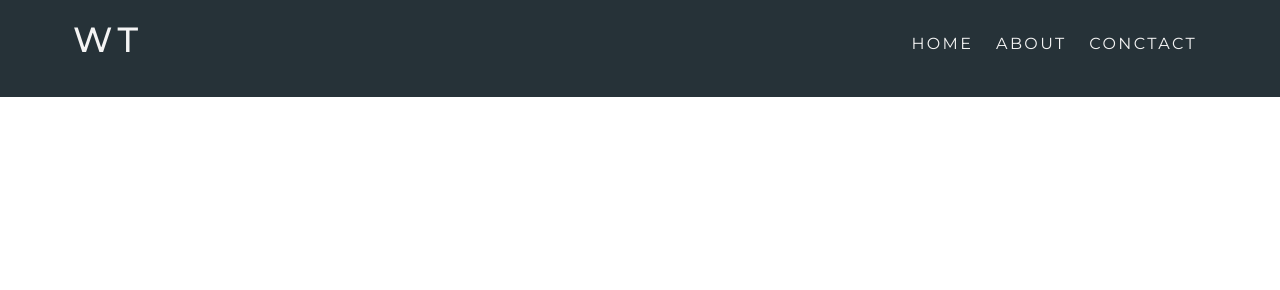
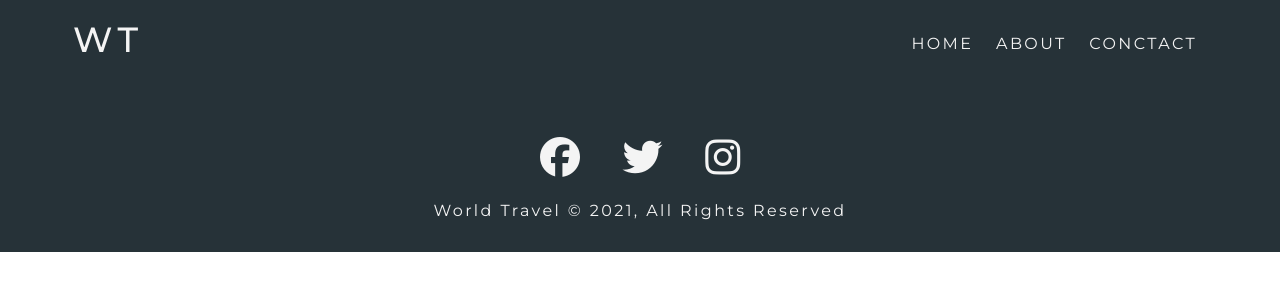
Before and after one commit to montyaction/CSS-Project, a plain HTML site: page contact.html in a window 1280 px wide. Drawn offline with Linux system fonts and the light colour scheme.

Commit message:
add footer in contact page

```diff
--- a/contact.html
+++ b/contact.html
@@ -19,6 +19,13 @@
             </ul>
         </div>
     </nav>
-
+    <footer class="footer">
+        <div class="social-media-links">
+            <i class="fab fa-facebook fa-4x"></i>
+            <i class="fab fa-twitter fa-4x"></i>
+            <i class="fab fa-instagram fa-4x"></i>
+        </div>
+        <p>World Travel &copy; 2021, All Rights Reserved</p>
+    </footer>
 </body>
 </html>
```
